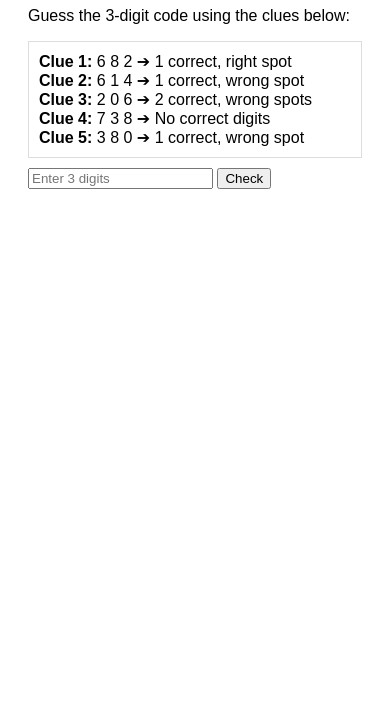
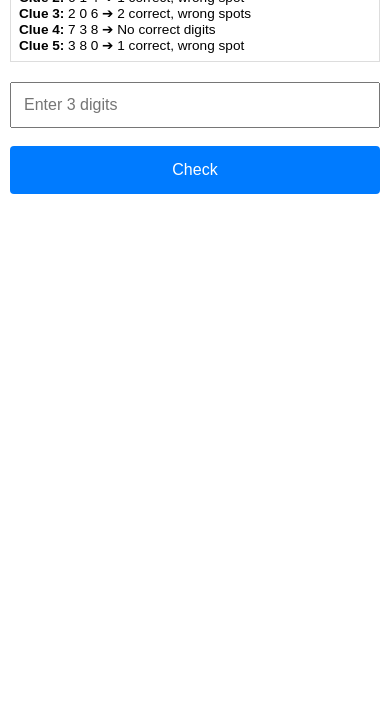
Before and after one commit to sonu0421/Escape-Room, a plain HTML site: page Index.html in a window 390 px wide. Shown: the part 140-844 px from the top of the page. Drawn offline with Linux system fonts and the light colour scheme.

Commit message:
Update Index.html
Signed-off-by: Sonu Kumar <129993266+sonu0421@users.noreply.github.com>

```diff
--- a/Index.html
+++ b/Index.html
@@ -2,11 +2,68 @@
 <html>
 <head>
     <title>Escape the Locked Room Puzzle</title>
+    <meta name="viewport" content="width=device-width, initial-scale=1.0">
     <style>
-        body { font-family: Arial, sans-serif; padding: 20px; }
-        .clue { margin: 10px 0; padding: 10px; border: 1px solid #ddd; }
+        body {
+            font-family: Arial, sans-serif;
+            padding: 15px;
+            margin: 0;
+            max-width: 600px;
+            margin: 0 auto;
+        }
+        .clue {
+            margin: 10px 0;
+            padding: 10px;
+            border: 1px solid #ddd;
+            font-size: 0.9em;
+        }
         .correct { color: green; }
         .wrong { color: red; }
+        #guess {
+            width: 150px;
+            padding: 12px;
+            font-size: 16px;
+            margin: 10px 0;
+        }
+        button {
+            padding: 12px 20px;
+            font-size: 16px;
+            background: #007bff;
+            color: white;
+            border: none;
+            border-radius: 4px;
+            cursor: pointer;
+        }
+        .input-group {
+            display: flex;
+            gap: 10px;
+            flex-direction: column;
+            align-items: center;
+        }
+
+        @media (max-width: 480px) {
+            body {
+                padding: 10px;
+            }
+            h1 {
+                font-size: 1.5em;
+            }
+            .clue {
+                font-size: 0.85em;
+                padding: 8px;
+            }
+            #guess {
+                width: 100%;
+                box-sizing: border-box;
+            }
+            button {
+                width: 100%;
+                padding: 15px;
+            }
+            .input-group {
+                gap: 8px;
+            }
+        }
     </style>
 </head>
 <body>
@@ -23,76 +80,14 @@
     </div>
 
     <!-- Input & Feedback -->
-    <input type="text" id="guess" placeholder="Enter 3 digits" maxlength="3">
-    <button onclick="checkGuess()">Check</button>
+    <div class="input-group">
+        <input type="text" id="guess" placeholder="Enter 3 digits" maxlength="3">
+        <button onclick="checkGuess()">Check</button>
+    </div>
     <div id="feedback"></div>
 
     <script>
-        const SECRET_CODE = "042"; // The correct answer
-
-        function checkGuess() {
-            const guess = document.getElementById('guess').value;
-            const feedbackDiv = document.getElementById('feedback');
-            feedbackDiv.innerHTML = '';
-
-            // Validate input
-            if (!/^\d{3}$/.test(guess)) {
-                feedbackDiv.innerHTML = "⚠️ Enter a 3-digit number!";
-                return;
-            }
-
-            // Check against clues
-            let allCorrect = true;
-            const clueResults = [
-                checkClue1(guess),
-                checkClue2(guess),
-                checkClue3(guess),
-                checkClue4(guess),
-                checkClue5(guess)
-            ];
-
-            // Build feedback
-            clueResults.forEach((result, index) => {
-                const clueText = `Clue ${index + 1}: ${result ? '✅' : '❌'}`;
-                feedbackDiv.innerHTML += `<div class="${result ? 'correct' : 'wrong'}">${clueText}</div>`;
-                if (!result) allCorrect = false;
-            });
-
-            // Final result
-            if (allCorrect) {
-                feedbackDiv.innerHTML += `<br><strong class="correct">🎉 Correct! Code: ${SECRET_CODE}</strong>`;
-            } else {
-                feedbackDiv.innerHTML += `<br><em>Keep trying!</em>`;
-            }
-        }
-
-        // Clue-checking logic (same as puzzle rules)
-        function checkClue1(guess) {
-            const clue = ['6','8','2'];
-            return guess.split('').filter((c, i) => c === clue[i]).length === 1;
-        }
-
-        function checkClue2(guess) {
-            const clue = ['6','1','4'];
-            const matches = clue.filter(c => guess.includes(c) && guess.indexOf(c) !== clue.indexOf(c));
-            return matches.length === 1;
-        }
-
-        function checkClue3(guess) {
-            const clue = ['2','0','6'];
-            const matches = clue.filter(c => guess.includes(c) && guess.indexOf(c) !== clue.indexOf(c));
-            return matches.length === 2;
-        }
-
-        function checkClue4(guess) {
-            return !['7','3','8'].some(c => guess.includes(c));
-        }
-
-        function checkClue5(guess) {
-            const clue = ['3','8','0'];
-            const matches = clue.filter(c => guess.includes(c) && guess.indexOf(c) !== clue.indexOf(c));
-            return matches.length === 1 && !guess.endsWith('0');
-        }
+        // ... (keep the JavaScript exactly the same as original) ...
     </script>
 </body>
 </html>
```
